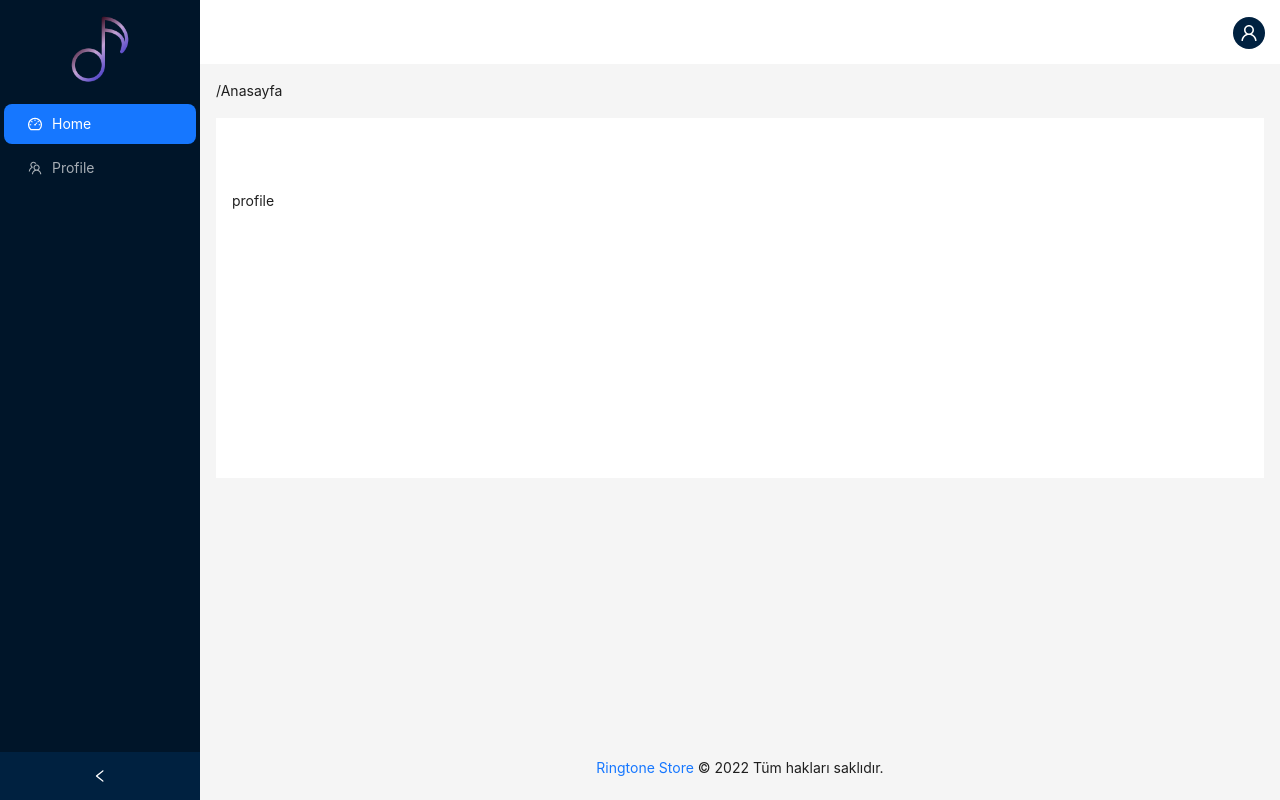
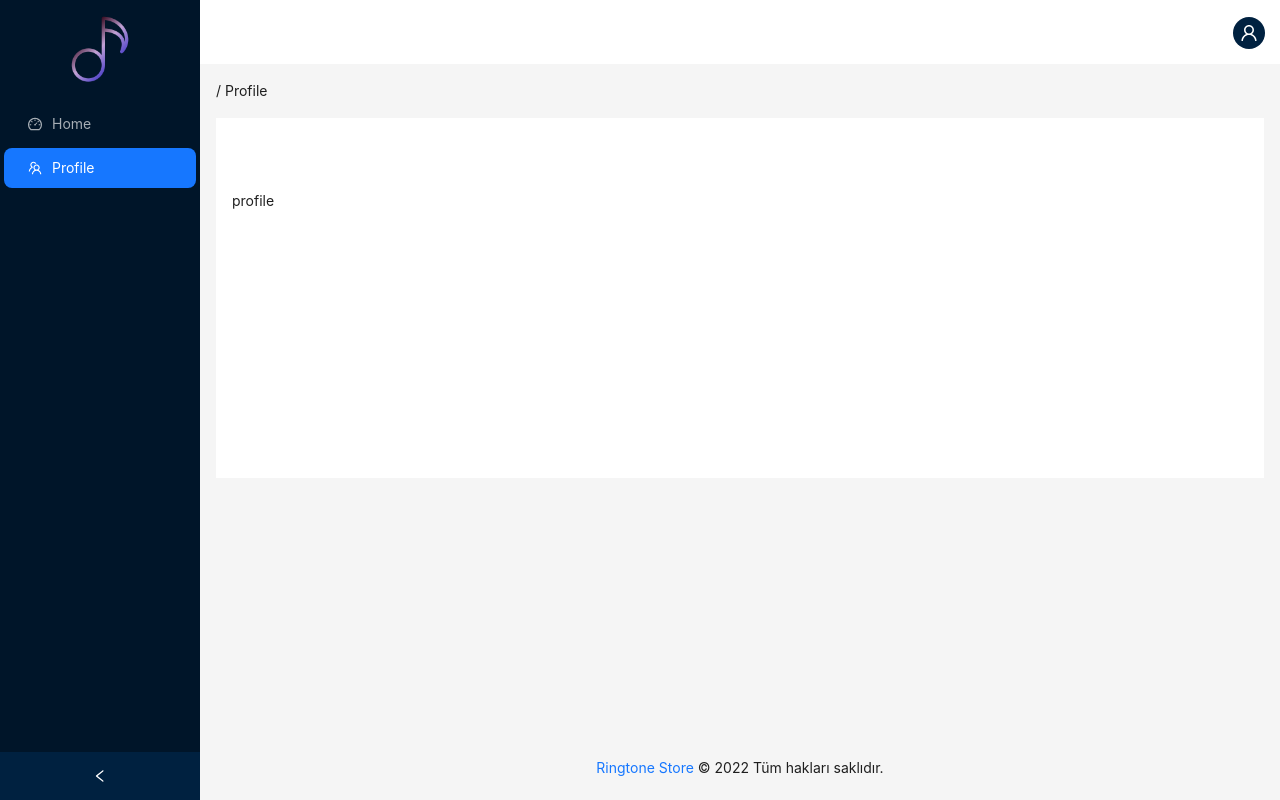
Before and after one commit to mehmethalis/ringtone-ui, a React (Create React App) app: page /profile in a window 1280 px wide. Built offline with nearby package versions, Linux system fonts and the light colour scheme.

Commit message:
go home yankee (#3)
* header changed

* go home yankee

```diff
--- a/src/components/layout/DefaultHeader.js
+++ b/src/components/layout/DefaultHeader.js
@@ -21,29 +21,23 @@ export default function DefaultHeader({ bread }) {
         background: colorBgContainer,
       }}
     >
-
-
-      {bread !== "1" && (
-        <>
-          <span>
-            Kayıtlı Kullanıcı : <Badge count={true ? "+10" : 0} showZero color="#52c41a" />
-          </span>
-        </>
-      )}
-
       <div className="header-right">
         <Popover
           content={
             <div>
-              <a href="javascript;" onClick={() => dispatch(userLogoutRequest())}>
+              <a
+                href="javascript;"
+                onClick={() => dispatch(userLogoutRequest())}
+              >
                 <LogoutOutlined style={{ paddingRight: "5px" }} />
-                Çıkış Yap
+                Log Out
               </a>
             </div>
           }
           title={
             <div>
-              <CrownFilled style={{ fontSize: "20px", color: "#ffce3d" }} /> Admin
+              <CrownFilled style={{ fontSize: "20px", color: "#ffce3d" }} />{" "}
+              Admin
               <p>
                 <small>{profile.email}</small>
               </p>
--- a/src/components/layout/DefaultSider.js
+++ b/src/components/layout/DefaultSider.js
@@ -27,7 +27,7 @@ export default function DefaultSider({ handleBread, bread }) {
     <Sider collapsible collapsed={collapsed} onCollapse={(value) => setCollapsed(value)}>
       <div className="brand">
         <a href="/">
-          <Logo/>
+          <Logo isSmall={collapsed}/>
         </a>
       </div>
 
--- a/src/components/layout/index.js
+++ b/src/components/layout/index.js
@@ -16,10 +16,7 @@ export default function DefaultLayout({ children }) {
 
   const getSelectedKey = () => {
     const path = location.pathname;
-    if (path.includes("customer")) return "2";
-    if (path.includes("plans")) return "3";
-    if (path.includes("credits")) return "4";
-    if (path.includes("promotions")) return "5";
+    if (path.includes("profile")) return "2";
 
     return "1";
   };
@@ -47,11 +44,8 @@ export default function DefaultLayout({ children }) {
               margin: "16px 0",
             }}
           >
-            {bread === "1" && <Breadcrumb.Item>/Anasayfa</Breadcrumb.Item>}
-            {bread === "2" && <Breadcrumb.Item>/Müşteriler</Breadcrumb.Item>}
-            {bread === "3" && <Breadcrumb.Item>/Planlar</Breadcrumb.Item>}
-            {bread === "4" && <Breadcrumb.Item>/Krediler</Breadcrumb.Item>}
-            {bread === "5" && <Breadcrumb.Item>/Promosyonlar</Breadcrumb.Item>}
+            {bread === "1" && <Breadcrumb.Item>/ Home</Breadcrumb.Item>}
+            {bread === "2" && <Breadcrumb.Item>/ Profile</Breadcrumb.Item>}
           </Breadcrumb>
           <div
             style={{
--- a/src/components/shared/logo/index.js
+++ b/src/components/shared/logo/index.js
@@ -1,8 +1,8 @@
 import React from "react";
 import logo from "../../../assets/logo/logo.png"
 
-export default function Logo(){
+export default function Logo({isSmall}){
     return(
-        <img className="logo" src={logo} alt='ringtone logo' width={80}></img>
+        <img className="logo" src={logo} alt='ringtone logo' width={isSmall ? 50 : 80}></img>
     );
 }
```
